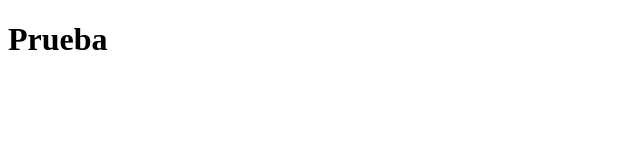
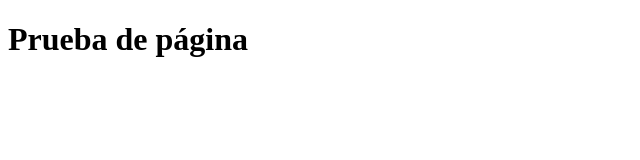
Before and after one commit to Creckwfs/clase18, a website: page public/index.html in a window 1280 px wide. Shown: the whole page, without its empty margins (0-640 px from the left). Drawn offline with Linux system fonts and the light colour scheme.

Commit message:
añadio prubea hello

```diff
--- a/public/index.html
+++ b/public/index.html
@@ -4,9 +4,9 @@
     <meta charset="UTF-8">
     <meta name="viewport" content="width=device-width, initial-scale=1.0">
     <meta http-equiv="X-UA-Compatible" content="ie=edge">
-    <title>Document</title>
+    <title>Página de Alex</title>
 </head>
 <body>
-    <h1>Prueba</h1>
+    <h1>Prueba de página</h1>
 </body>
 </html>
```
